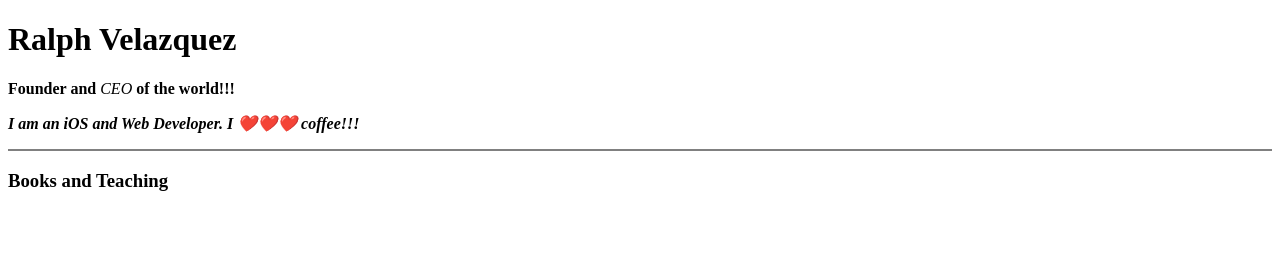
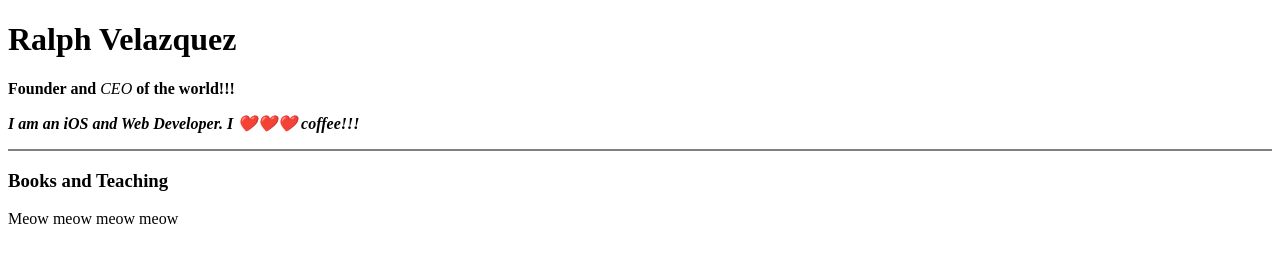
Before and after one commit to rvelazquezjr/WebDev2021, a plain HTML site: page index.html in a window 1280 px wide. Drawn offline with Linux system fonts and the light colour scheme.

Commit message:
test push

```diff
--- a/index.html
+++ b/index.html
@@ -12,6 +12,7 @@
   <p><strong><em>I am an iOS and Web Developer. I ❤️❤️❤️ coffee!!!</em></strong></p>
   <hr size="2" noshade>
   <h3>Books and Teaching</h3>
+  <p>Meow meow meow meow</p>
 
 </body>
 
```
